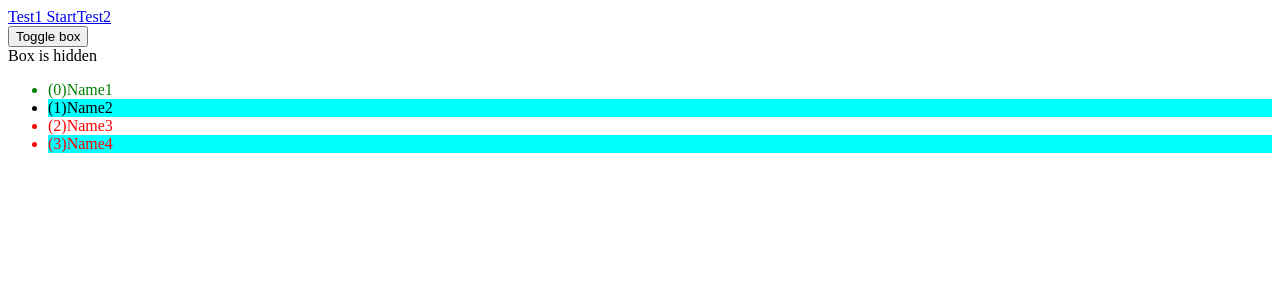
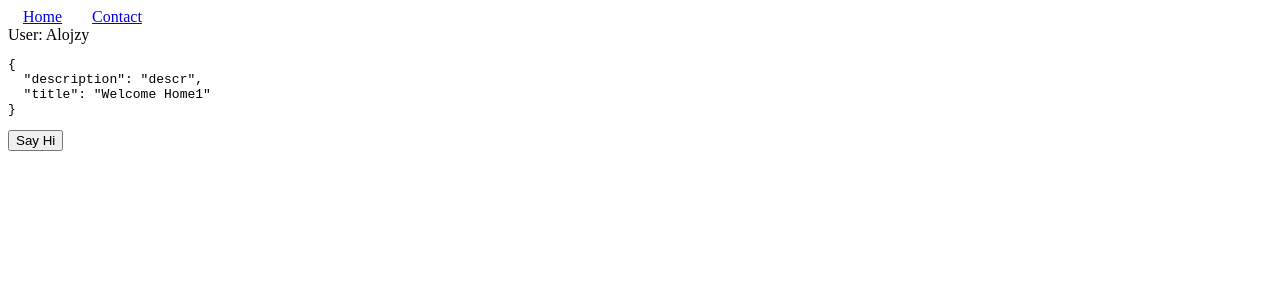
Before and after one commit to bottega-rbrzoska/angular-mt-2023, an Angular app: page / in a window 1280 px wide. Shown: the top 300 px of the page. Built offline with nearby package versions, Linux system fonts and the light colour scheme.

Commit message:
routing part 2

```diff
--- a/src/app/app.component.html
+++ b/src/app/app.component.html
@@ -1,5 +1,2 @@
-<nav>
-  <a routerLink="/">Test1 Start</a>
-  <a routerLink="/test">Test2</a>
-</nav>
+<mt-navigation></mt-navigation>
 <router-outlet></router-outlet>
--- a/src/app/app.module.ts
+++ b/src/app/app.module.ts
@@ -8,6 +8,8 @@ import { MyTestComponent } from './my-test/my-test.component';
 import { HomeComponent } from './home/home.component';
 import { ContactComponent } from './contact/contact.component';
 import { WelcomeComponent } from './welcome/welcome.component';
+import { PageNotFoundComponent } from './page-not-found/page-not-found.component';
+import { NavigationComponent } from './navigation/navigation.component';
 
 @NgModule({
   declarations: [
@@ -16,7 +18,9 @@ import { WelcomeComponent } from './welcome/welcome.component';
     MyTestComponent,
     HomeComponent,
     ContactComponent,
-    WelcomeComponent
+    WelcomeComponent,
+    PageNotFoundComponent,
+    NavigationComponent
   ],
   imports: [
     BrowserModule,
--- /dev/null
+++ b/src/app/navigation/navigation.component.html
@@ -0,0 +1,4 @@
+<nav>
+  <a routerLink="/">Home</a>
+  <a routerLink="/contact">Contact</a>
+</nav>
--- /dev/null
+++ b/src/app/navigation/navigation.component.scss
@@ -0,0 +1,4 @@
+nav>a {
+  padding: 10px;
+  margin: 5px;
+}
--- /dev/null
+++ b/src/app/page-not-found/page-not-found.component.html
@@ -0,0 +1 @@
+<p>page-not-found works!</p>
```
Also changed, not shown: src/app/app-routing.module.ts (+6 -2 lines), src/app/navigation/navigation.component.ts (added, +10 -0 lines), src/app/page-not-found/page-not-found.component.ts (added, +10 -0 lines), src/app/page-not-found/page-not-found.component.scss (added).
